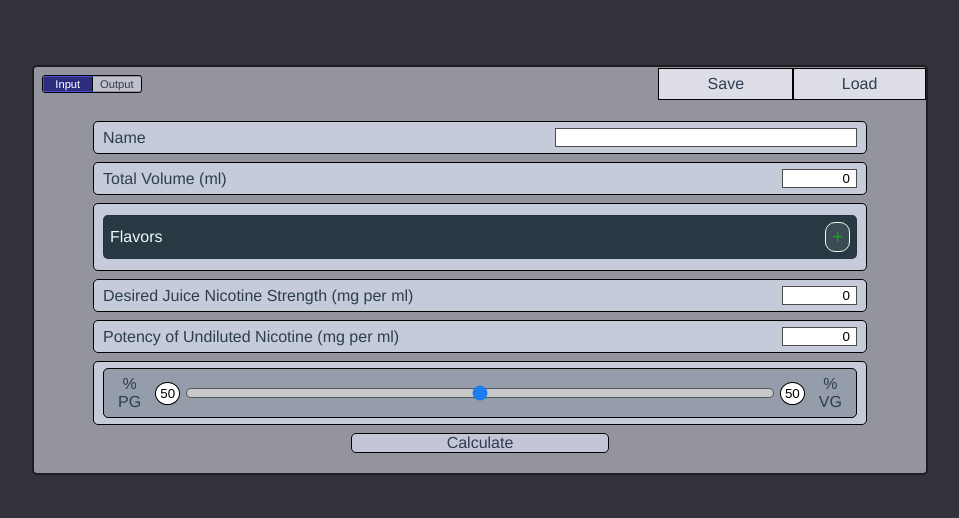
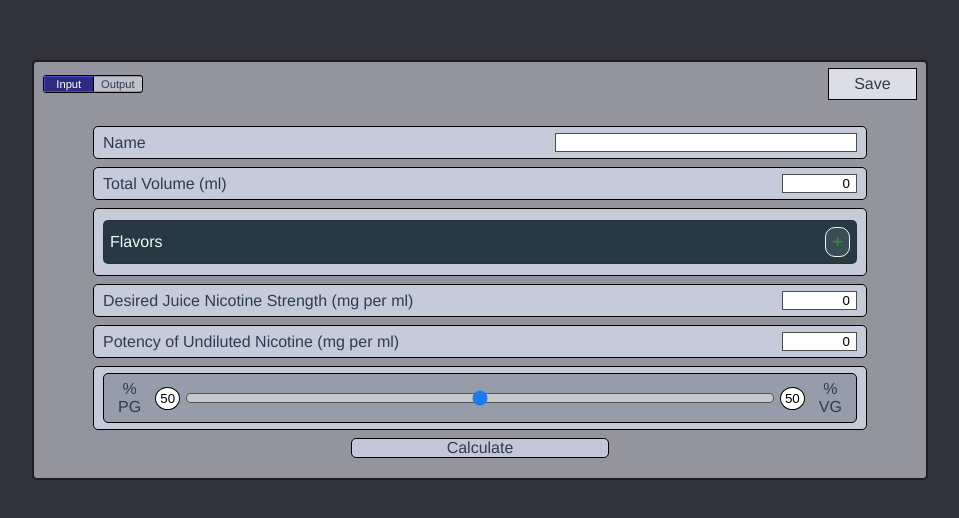
Before and after one commit to DurbanD/eJuicer, a Vue app: page / in a window 1280 px wide. Shown: the part 130-648 px from the top of the page, without its empty margins (160-1119 px from the left). Built offline with nearby package versions, Linux system fonts and the light colour scheme.

Commit message:
removed the load button as it currently doesn't do anything also changed some CSS

```diff
--- a/src/components/BinarySelector.vue
+++ b/src/components/BinarySelector.vue
@@ -17,7 +17,7 @@
     cursor: pointer;
     width: 100px;
     padding: 0;
-    margin: 0.5rem;
+    margin: 6px 9px;
 }
 
 #type_select_container:hover {
--- a/src/components/SaveButton.vue
+++ b/src/components/SaveButton.vue
@@ -13,7 +13,7 @@
     align-items: center;
 
     height: 100%;
-    width: 50%;
+    width: 100%;
   }
 
   #save-btn {
@@ -22,6 +22,7 @@
     align-content: center;
     align-items: center;
     justify-content: center;
+    text-align: center;
 
     height: 100%;
     width: 100%;
@@ -37,27 +38,6 @@
     props: ['text'],
     methods: {
       handleClick(event) {
-      //   function download(data:any, filename:string, type:string) {
-      //     const file = new Blob([data], {type: type}),
-      //       a = document.createElement("a"),
-      //       url = URL.createObjectURL(file);
-
-      //     a.href = url;
-      //     a.download = filename;
-      //     document.body.appendChild(a);
-      //     a.click();
-
-      //     setTimeout(function() {
-      //       document.body.removeChild(a);
-      //       window.URL.revokeObjectURL(url);
-      //     }, 0);
-      //   }
-
-      //   let jsonData = this.$props.mixer.getJSON(),
-      //     name = `${this.$props.mixer.active.name}.txt`,
-      //     type = 'text/plain'
-      //   return download(jsonData, name, type)
-      // }
         this.$emit('save_click_notice')
       }
     }
--- a/src/components/SaveLoad.vue
+++ b/src/components/SaveLoad.vue
@@ -1,7 +1,7 @@
 <template>
     <div id="file-io-container">
         <SaveButton text="Save" @save_click_notice="handleSaveClick" />
-        <LoadButton text="Load" @load_click_notice="handleLoadClick" />
+        <!-- <LoadButton text="Load" @load_click_notice="handleLoadClick" /> -->
     </div>
 </template>
 
@@ -16,9 +16,9 @@
     background: rgba(240,240,250,0.8);
 
     padding: 0;
-    margin: 0;
+    margin: 6px 9px;
     height: 2rem;
-    width: 30%;
+    width: 10%;
   }
 
 </style>
```
